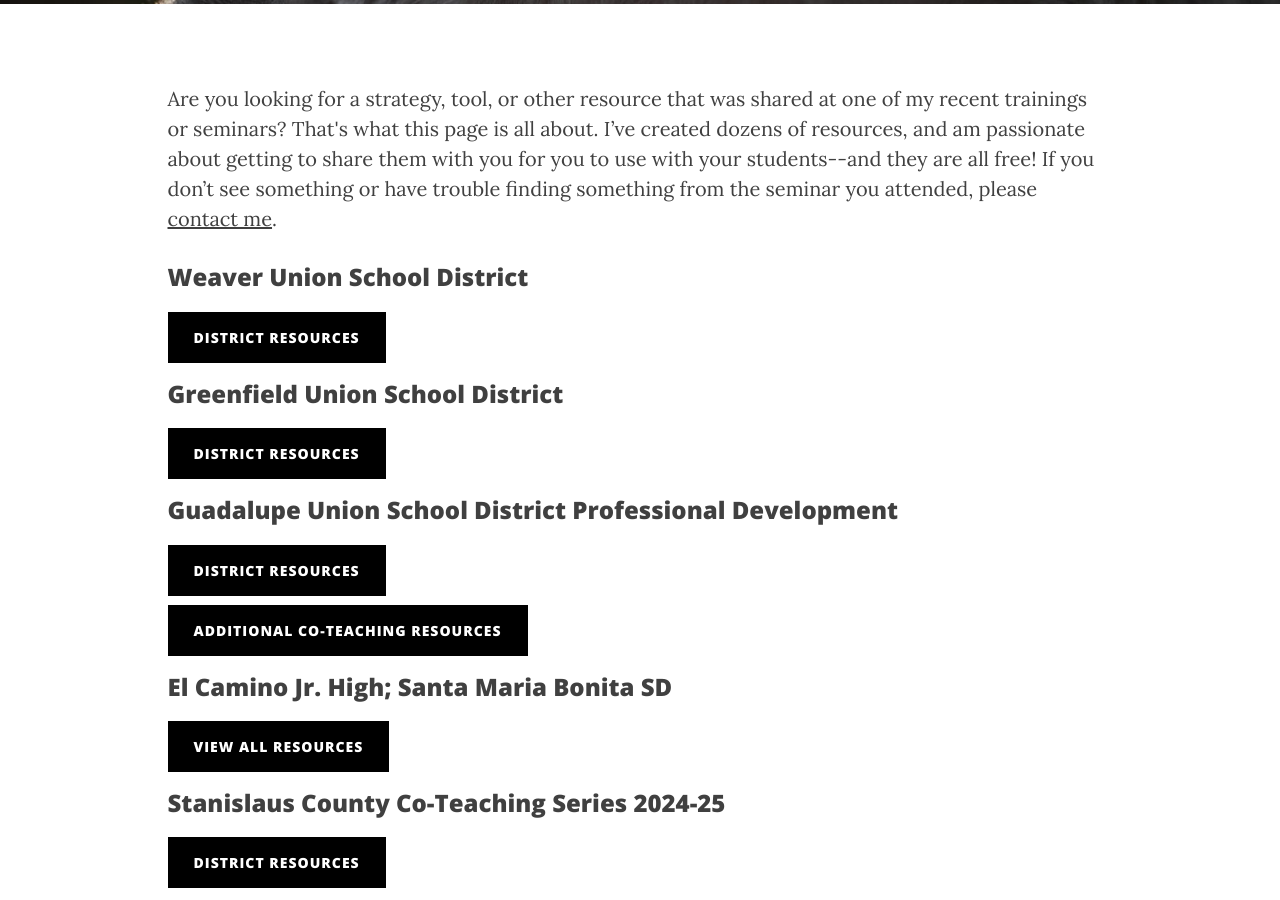
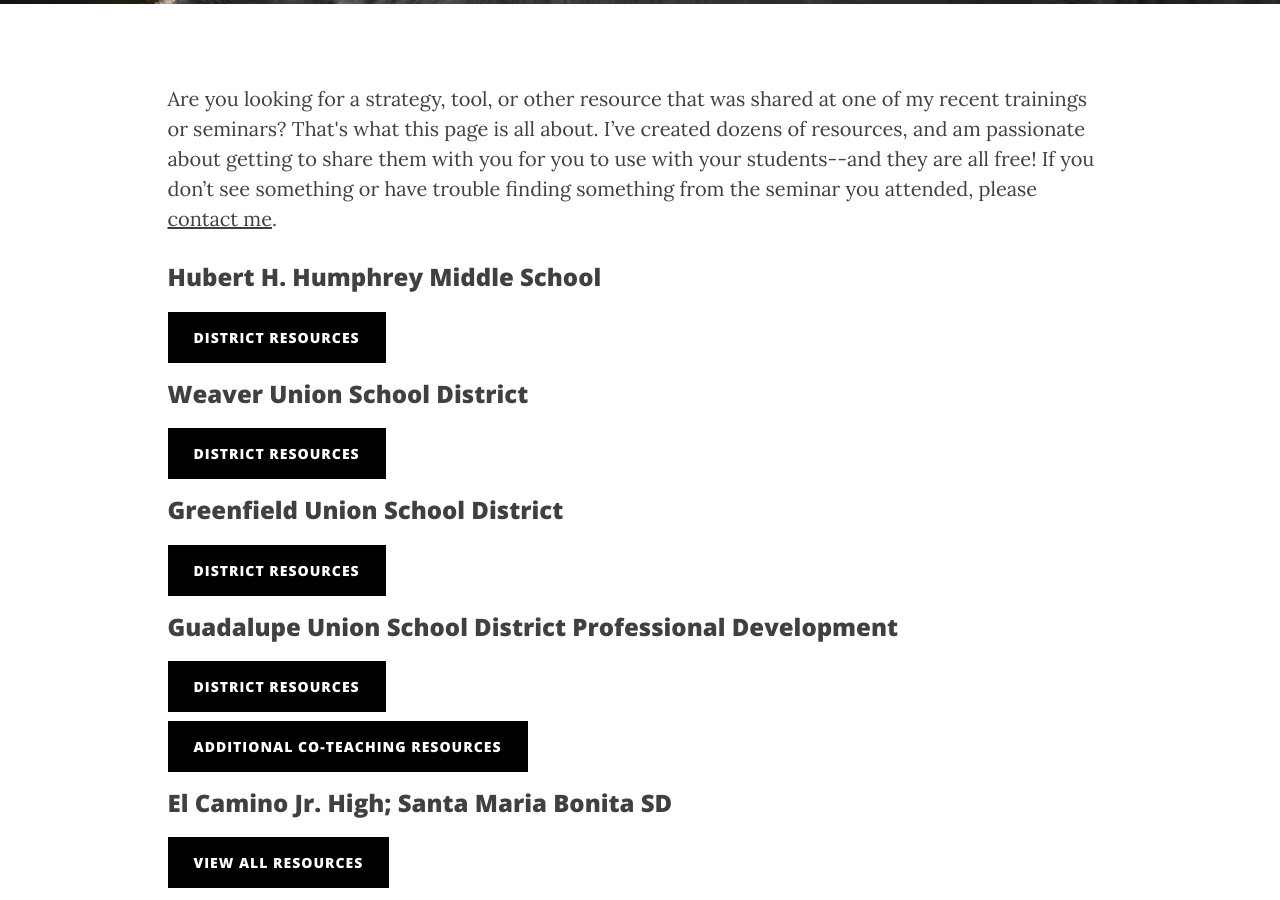
Before and after one commit to iamweswilson/clearlycat, a Jekyll site: the page built from resources.html, in a window 1280 px wide and 900 px high, scrolled down 444 px. Built offline with Jekyll 4.4.1, drawn with Linux system fonts in a browser that asks for light colours; nearby versions of some CDN libraries; comment, search, counter and statistics services are not loaded.

Commit message:
Hubert Humphrey resources

```diff
--- a/resources.html
+++ b/resources.html
@@ -24,6 +24,12 @@ permalink: /training-resources/
             <div class="col-sm-10 col-sm-push-1">
                 <p>
                     Are you looking for a strategy, tool, or other resource that was shared at one of my  recent trainings or seminars? That's what this page is all about.  I’ve created dozens of resources, and am passionate about getting to share them with you for you to use with your students--and they are all free!  If you don’t see something or have trouble finding something from the seminar you attended, please <a href="/contact/">contact me</a>.
+                </p>
+                <h3>Hubert H. Humphrey Middle School</h3>
+                <p>
+                    <a href="//drive.google.com/drive/folders/1OkiP0Fyw8Z1kcSWh2isCHCnaLbn6Uqo9?usp=sharing" class="resource-btn" target="_blank">
+                        District Resources
+                    </a>
                 </p>
                 <h3>Weaver Union School District</h3>
                 <p>
```
